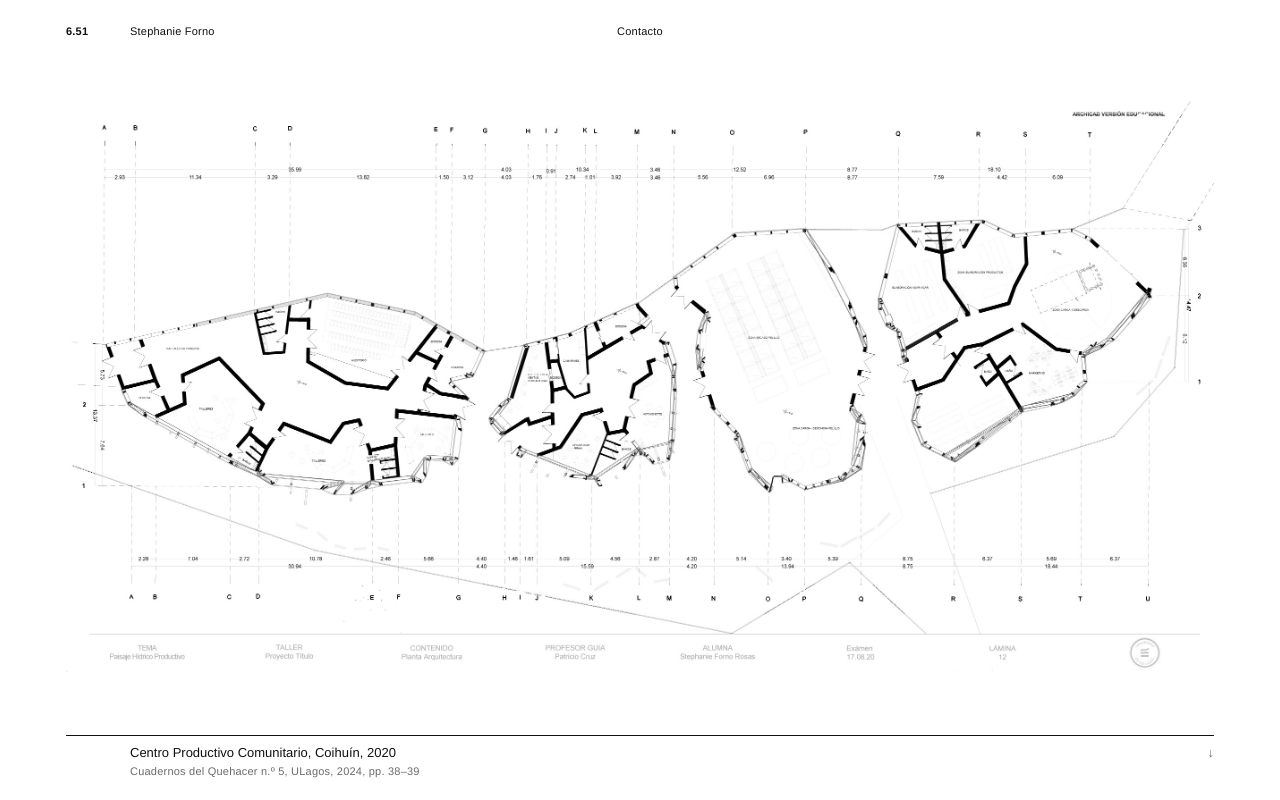
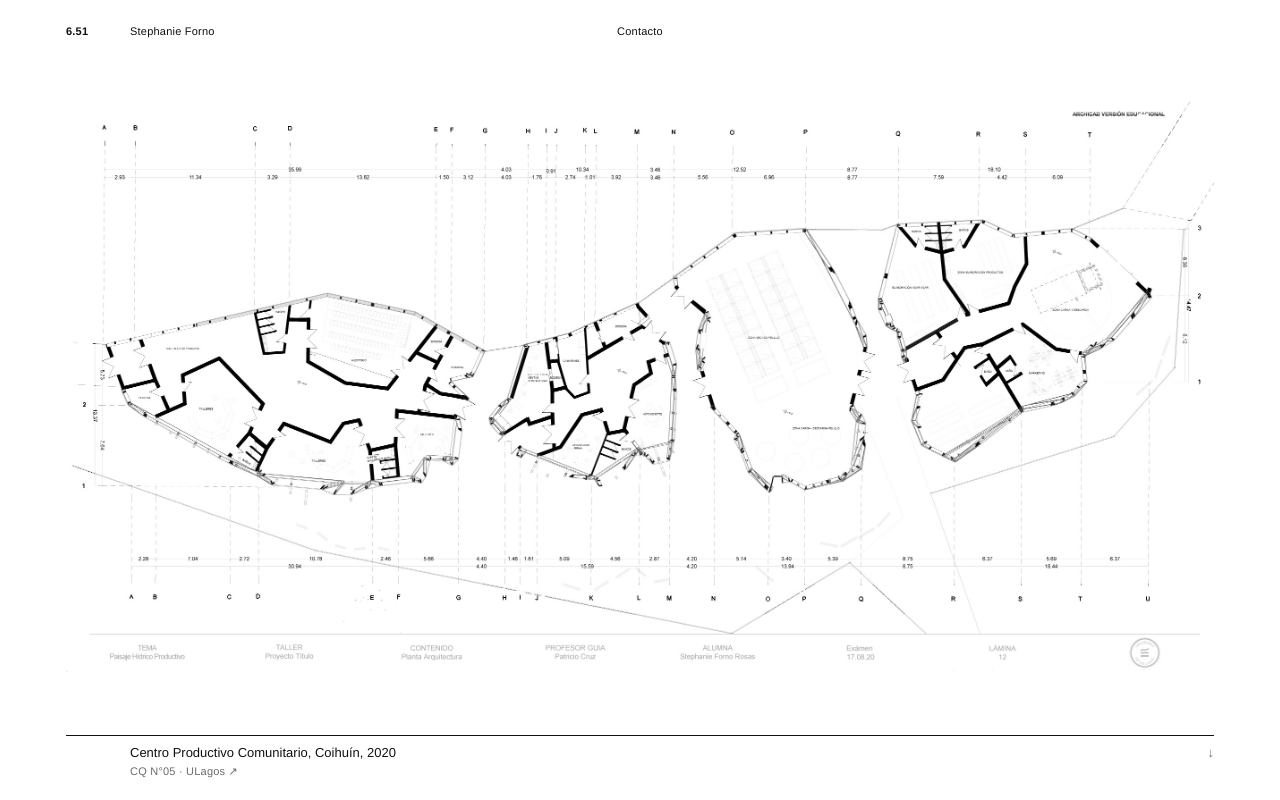
Before and after one commit to stephaniefornorosas-jpg/stephaniefornorosas-jpg.github.io, a plain HTML site: page index.html in a window 1280 px wide. Shown: the top 800 px of the page. Drawn offline with Linux system fonts and the light colour scheme.

Commit message:
Cita corta con enlace a ULagos

```diff
--- a/index.html
+++ b/index.html
@@ -50,7 +50,7 @@
   </figure>
   <div class="pie">
     <span></span>
-    <span>Centro Productivo Comunitario, Coihuín, 2020<br><span class="cita dim">Cuadernos del Quehacer n.º 5, ULagos, 2024, pp. 38–39</span></span>
+    <span>Centro Productivo Comunitario, Coihuín, 2020<br><a class="cita dim" href="https://sites.google.com/ulagos.cl/cuadernosarq/inicio" target="_blank" rel="noopener">CQ N°05 · ULagos ↗</a></span>
     <a class="sig" href="#iii" aria-label="Ir a la lámina siguiente">↓</a>
   </div>
 </section>
```
